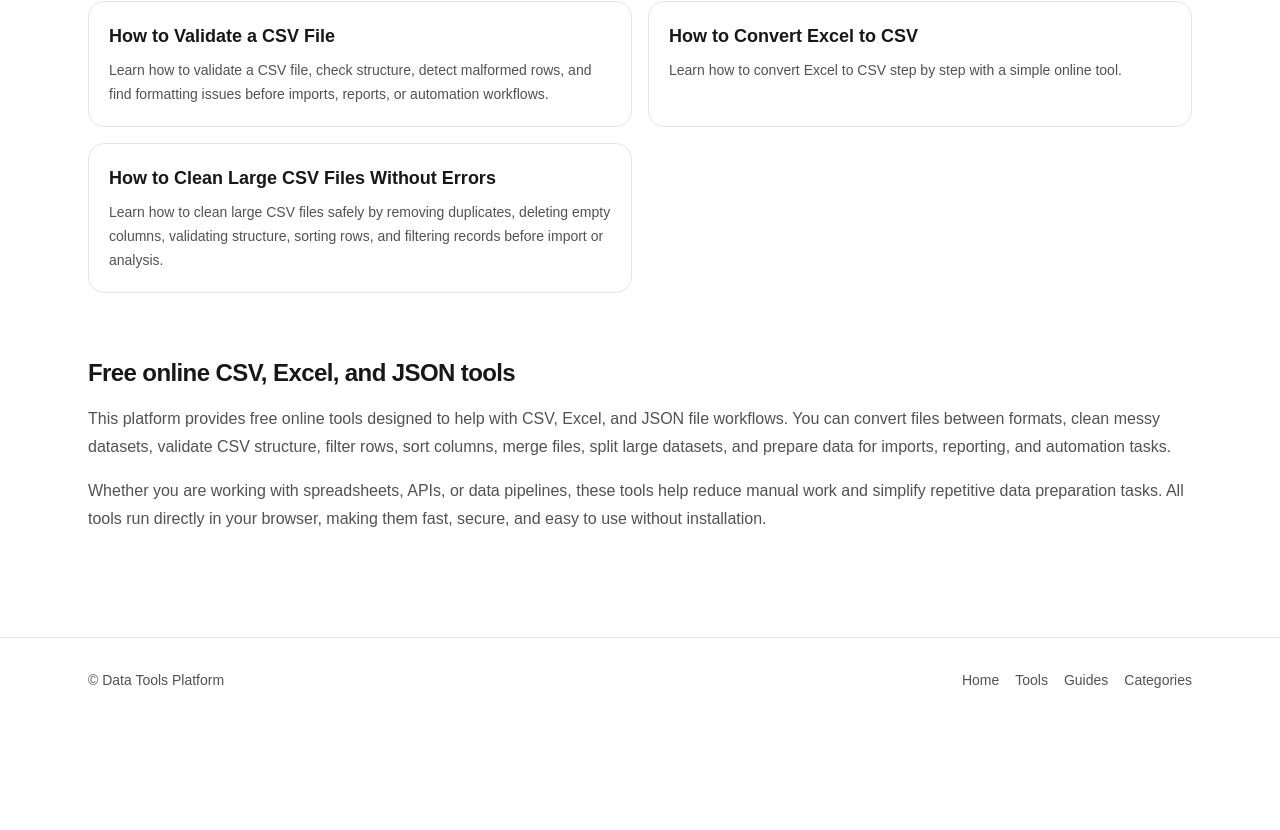
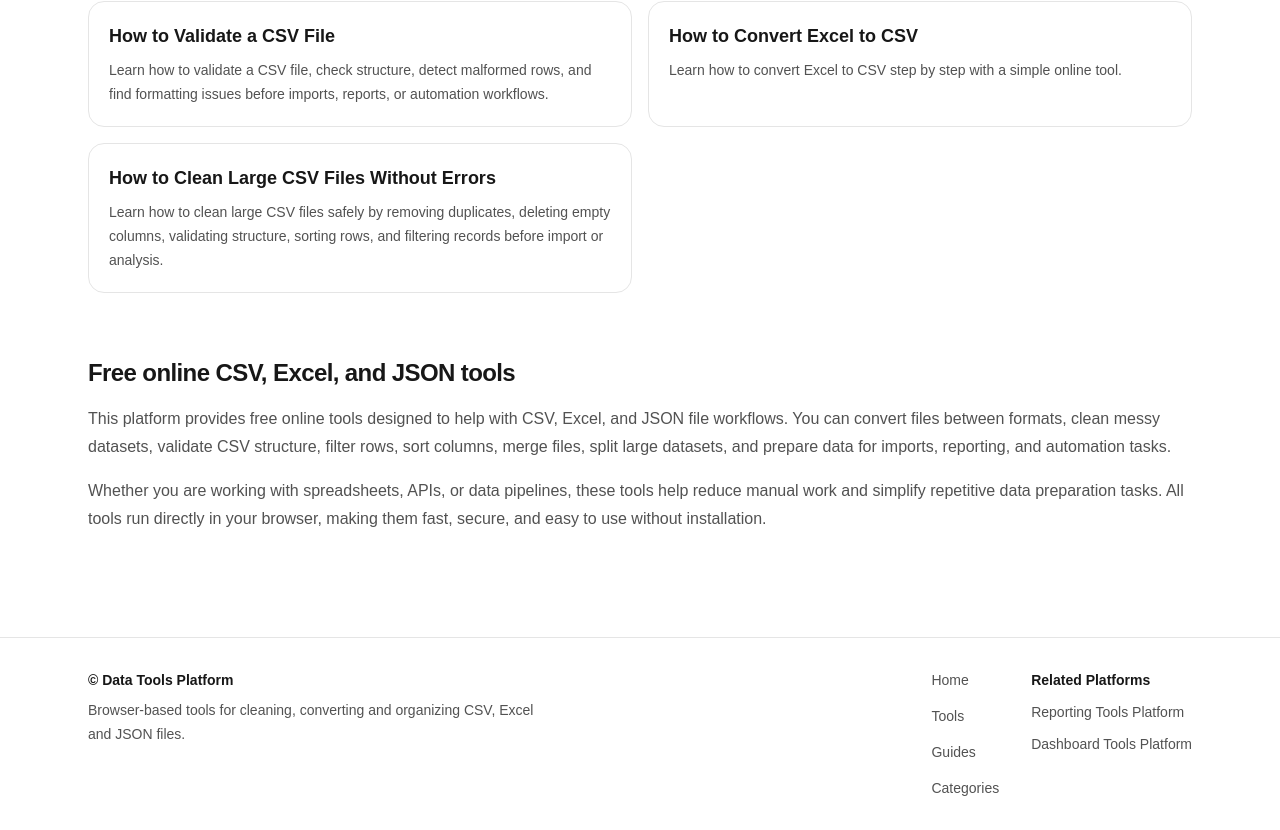
Before and after one commit to kike-Pinto/data-tools-platform, a Next.js app: page / in a window 1280 px wide. Shown: the part 1566-2396 px from the top of the page. Before the commit the page ends 2288 px from the top, so only its background shows below. Built offline with nearby package versions, Linux system fonts and the light colour scheme; no server answers.

Commit message:
Add related platform links to footer

```diff
--- a/src/components/layout/SiteFooter.tsx
+++ b/src/components/layout/SiteFooter.tsx
@@ -1,21 +1,44 @@
 import Link from 'next/link'
+
+const relatedPlatforms = [
+  {
+    title: 'Reporting Tools Platform',
+    href: 'https://reporting-tools-platform.vercel.app/',
+  },
+  {
+    title: 'Dashboard Tools Platform',
+    href: 'https://dashboard-tools-platform.vercel.app/',
+  },
+]
 
 export function SiteFooter() {
   return (
     <footer className='mt-16 border-t border-neutral-200'>
-      <div className='mx-auto flex w-full max-w-6xl flex-col gap-4 px-6 py-8 text-sm text-neutral-600 sm:flex-row sm:items-center sm:justify-between'>
-        <p>© Data Tools Platform</p>
+      <div className='mx-auto grid w-full max-w-6xl gap-8 px-6 py-8 text-sm text-neutral-600 md:grid-cols-[1fr_auto_auto] md:items-start'>
+        <div>
+          <p className='font-semibold text-neutral-900'>
+            © Data Tools Platform
+          </p>
 
-        <nav className='flex flex-wrap items-center gap-4'>
+          <p className='mt-2 max-w-md leading-6'>
+            Browser-based tools for cleaning, converting and organizing CSV,
+            Excel and JSON files.
+          </p>
+        </div>
+
+        <nav className='flex flex-wrap items-center gap-4 md:flex-col md:items-start'>
           <Link href='/' className='transition hover:text-neutral-900'>
             Home
           </Link>
+
           <Link href='/tools' className='transition hover:text-neutral-900'>
             Tools
           </Link>
+
           <Link href='/guides' className='transition hover:text-neutral-900'>
             Guides
           </Link>
+
           <Link
             href='/categories'
             className='transition hover:text-neutral-900'
@@ -23,6 +46,24 @@ export function SiteFooter() {
             Categories
           </Link>
         </nav>
+
+        <div>
+          <p className='font-semibold text-neutral-900'>Related Platforms</p>
+
+          <div className='mt-3 flex flex-col gap-3'>
+            {relatedPlatforms.map((platform) => (
+              <a
+                key={platform.href}
+                href={platform.href}
+                target='_blank'
+                rel='noopener noreferrer'
+                className='transition hover:text-neutral-900'
+              >
+                {platform.title}
+              </a>
+            ))}
+          </div>
+        </div>
       </div>
     </footer>
   )
```
